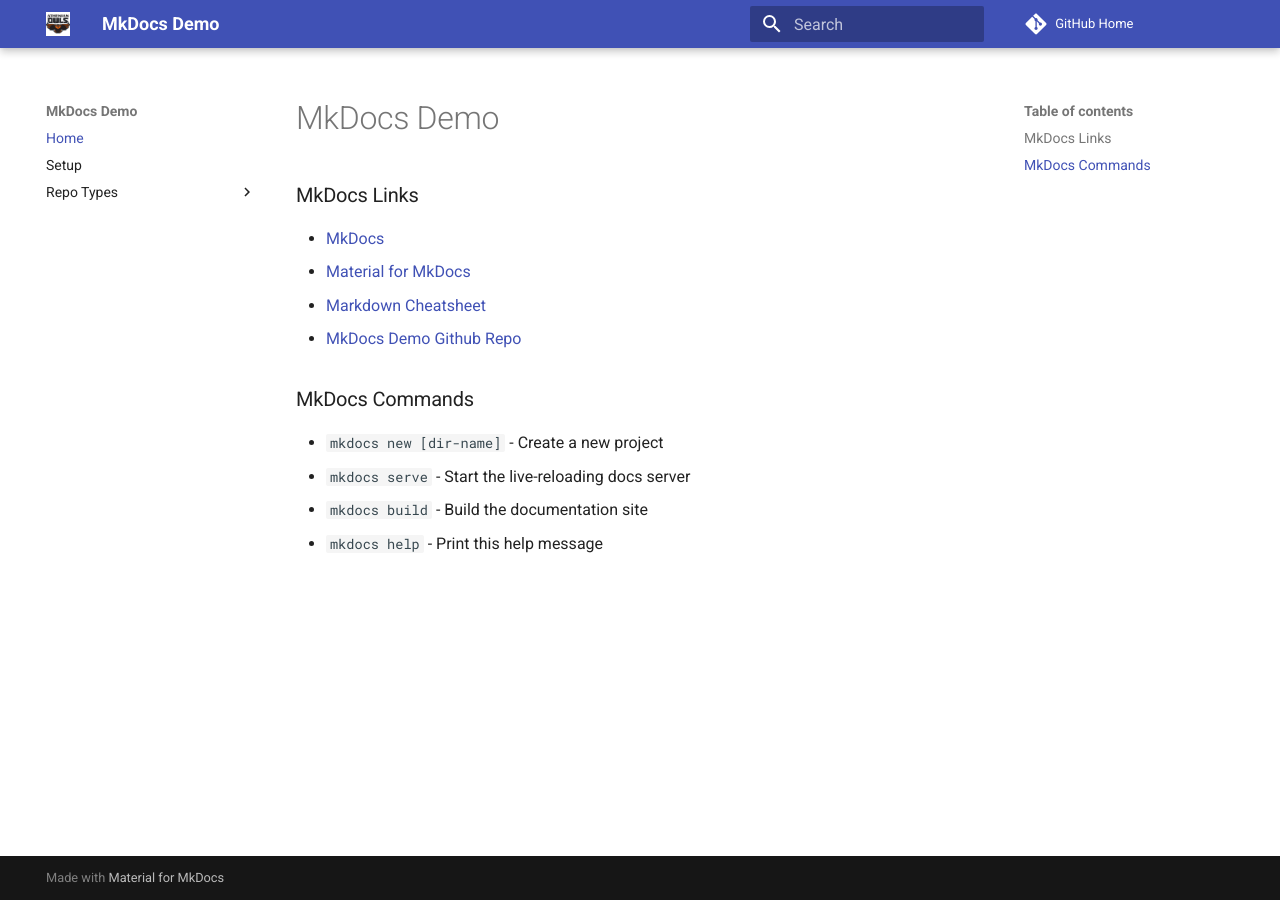
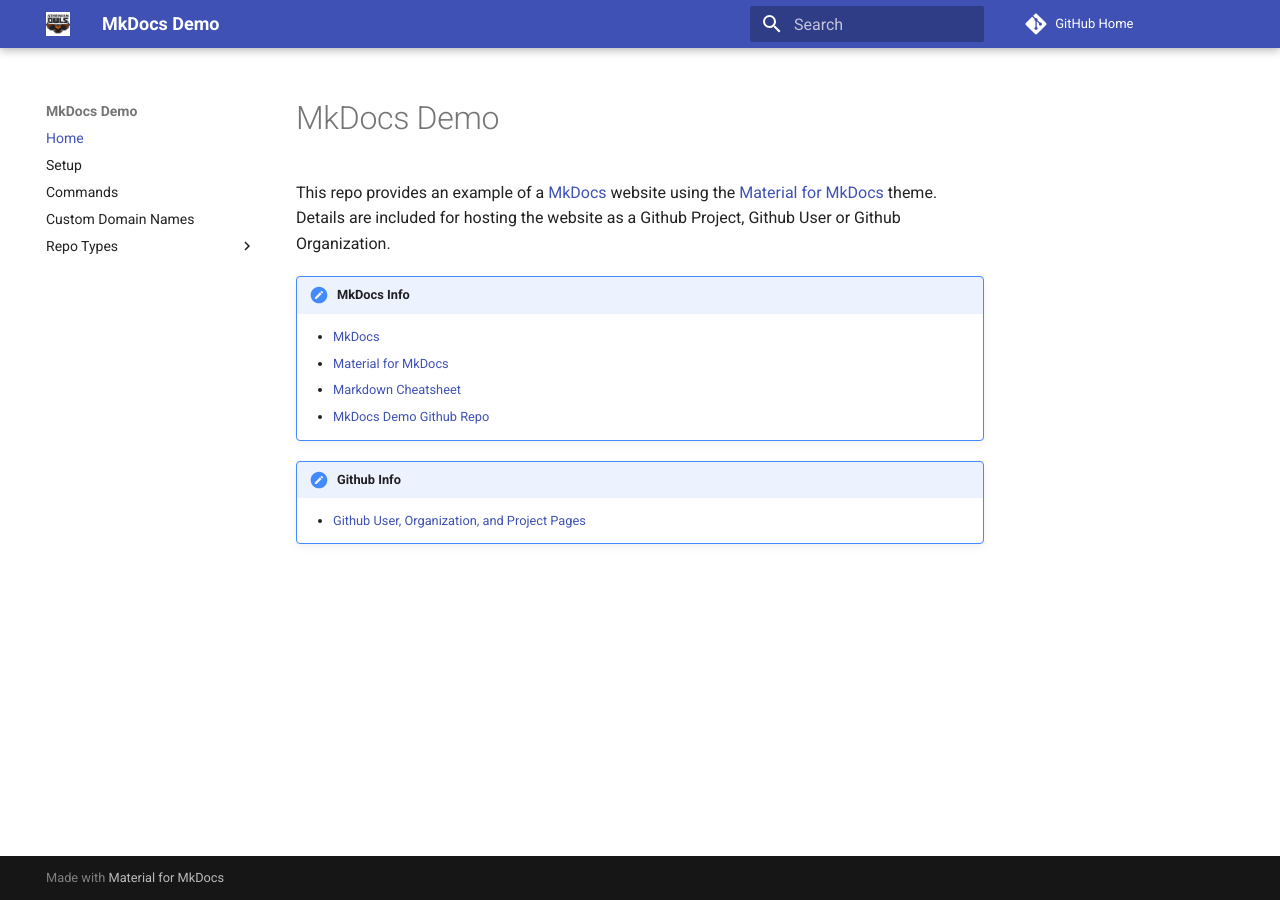
Before and after one commit to athenian-programming/mkdocs-demo, an MkDocs documentation site: the page built from docs/index.md, in a window 1280 px wide. Built offline with MkDocs 1.6.1 and Material for MkDocs 9.7.7, drawn with Linux system fonts in a browser that asks for light colours; comment, search, counter and statistics services are not loaded.

Commit message:
Update docs

```diff
--- a/docs/index.md
+++ b/docs/index.md
@@ -1,15 +1,17 @@
 # MkDocs Demo
 
-### MkDocs Links
+This repo provides an example of
+a [MkDocs](http://mkdocs.org) website using the [Material for MkDocs](https://squidfunk.github.io/mkdocs-material/)
+theme. Details are included for hosting the website as a Github Project,
+Github User or Github Organization.
 
-* [MkDocs](http://mkdocs.org)
-* [Material for MkDocs](https://squidfunk.github.io/mkdocs-material/)
-* [Markdown Cheatsheet](https://github.com/adam-p/markdown-here/wiki/Markdown-Cheatsheet)
-* [MkDocs Demo Github Repo](https://github.com/athenian-programming/mkdocs-demo)
+!!! note "MkDocs Info"
 
-### MkDocs Commands
+    * [MkDocs](http://mkdocs.org)
+    * [Material for MkDocs](https://squidfunk.github.io/mkdocs-material/)
+    * [Markdown Cheatsheet](https://github.com/adam-p/markdown-here/wiki/Markdown-Cheatsheet)
+    * [MkDocs Demo Github Repo](https://github.com/athenian-programming/mkdocs-demo)
 
-* `mkdocs new [dir-name]` - Create a new project
-* `mkdocs serve` - Start the live-reloading docs server
-* `mkdocs build` - Build the documentation site
-* `mkdocs help` - Print this help message
+!!! note "Github Info"
+
+    * [Github User, Organization, and Project Pages](https://help.github.com/articles/user-organization-and-project-pages/#user-and-organization-pages-sites)
--- a/mkdocs.yml
+++ b/mkdocs.yml
@@ -12,6 +12,8 @@
 nav:
   - Home: index.md
   - Setup: setup.md
+  - Commands: commands.md
+  - Custom Domain Names: dns.md
   - Repo Types:
     - Project: github-project.md
     - Organization: github-organization.md
```
Also changed, not shown: README.md (+6 -0 lines), docs/commands.md (added, +8 -0 lines), docs/dns.md (added, +35 -0 lines), docs/github-organization.md (+5 -0 lines), docs/github-project.md (+8 -3 lines), docs/setup.md (+0 -9 lines), docs/images/mkdocs-demo-config.jpg (added), 1 other file.
